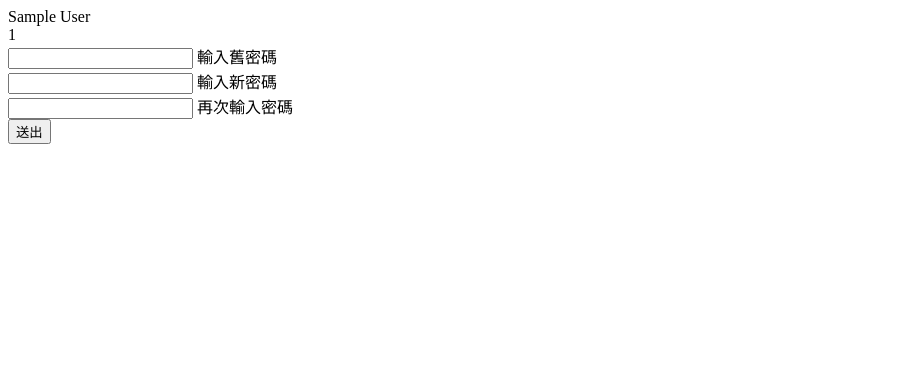
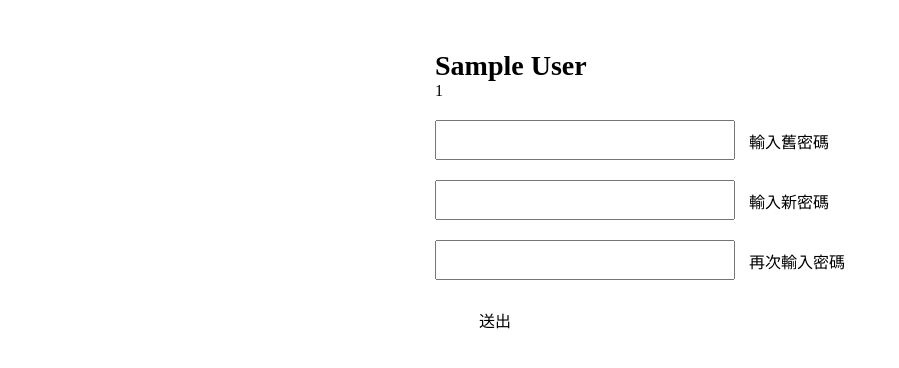
Before and after one commit to XiaoYaoXianRen0331/fwd, a PHP site: page /change_password.php in a window 1280 px wide. Shown: the top 368 px of the page, without its empty margins (0-899 px from the left). Run offline with PHP 8.4, Linux system fonts and the light colour scheme; the visitor is signed in with stand-in values (Sample User, id 1).

Commit message:
變更密碼頁面樣式

```diff
--- /dev/null
+++ b/assets/css/change_password.css
@@ -0,0 +1,38 @@
+.container {
+    width: 100%;
+    max-width: 800px;
+    margin: auto;
+    padding-top: 50px;
+    display: flex;
+    justify-content: center;
+}
+
+.name {
+    font-size: 28px;
+    font-weight: bold;
+}
+
+.item {
+    margin-top: 20px;
+}
+
+input {
+    width: 300px;
+    height: 40px;
+    margin-right: 10px;
+    font-size: 24px;
+}
+
+button {
+    width: 120px;
+    height: 40px;
+    background-color: rgba(255, 255, 255, 0);
+    border: 0;
+    font-size: 16px;
+}
+
+button:hover {
+    border-bottom: 10px solid #FF6136;
+    cursor: pointer;
+    font-weight: bold;
+}
--- a/change_password.php
+++ b/change_password.php
@@ -6,8 +6,11 @@
     <meta charset="UTF-8">
     <meta name="viewport" content="width=device-width, initial-scale=1.0">
     <title>Document</title>
+    <link rel="stylesheet" href="assets/css/reset.css">
+    <link rel="stylesheet" href="assets/css/change_password.css">
 </head>
 <body>
+    <div class="container">
         <form method="post" action="change_password_back.php">
             <div class="name"><?php echo $_SESSION['name']; ?></div>
             <div class="id"><?php echo $_SESSION['id']; ?></div>
@@ -24,8 +27,11 @@
                 <label for="confirm">再次輸入密碼</label>
             </div>
             <input type="hidden" name="id" value="<?php echo $_SESSION['id']; ?>">
+            <div class="item">
                 <button type="button" id="button">送出</button>
+            </div>
         </form>
+    </div>
 </body>
 <script>
     let old = document.getElementById('old');
```
Lines whose indentation alone changed are shown as unchanged.
